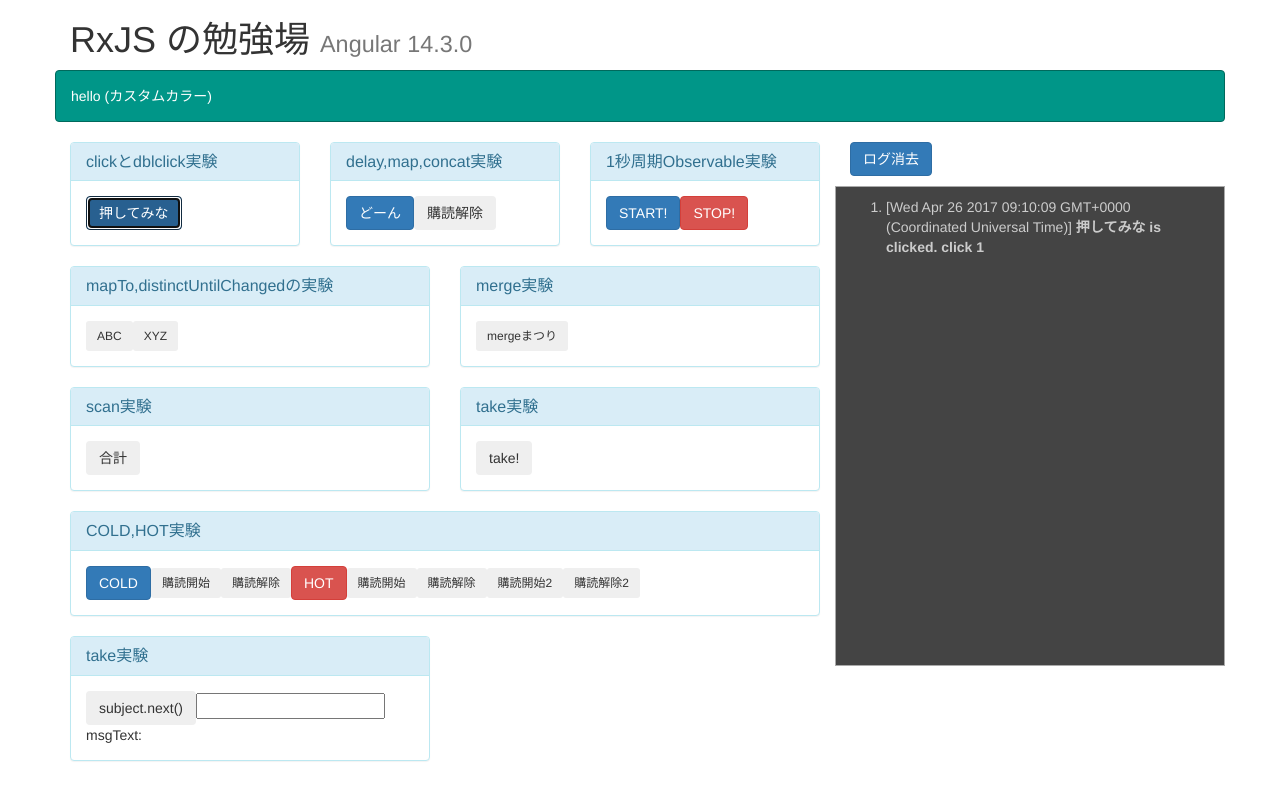
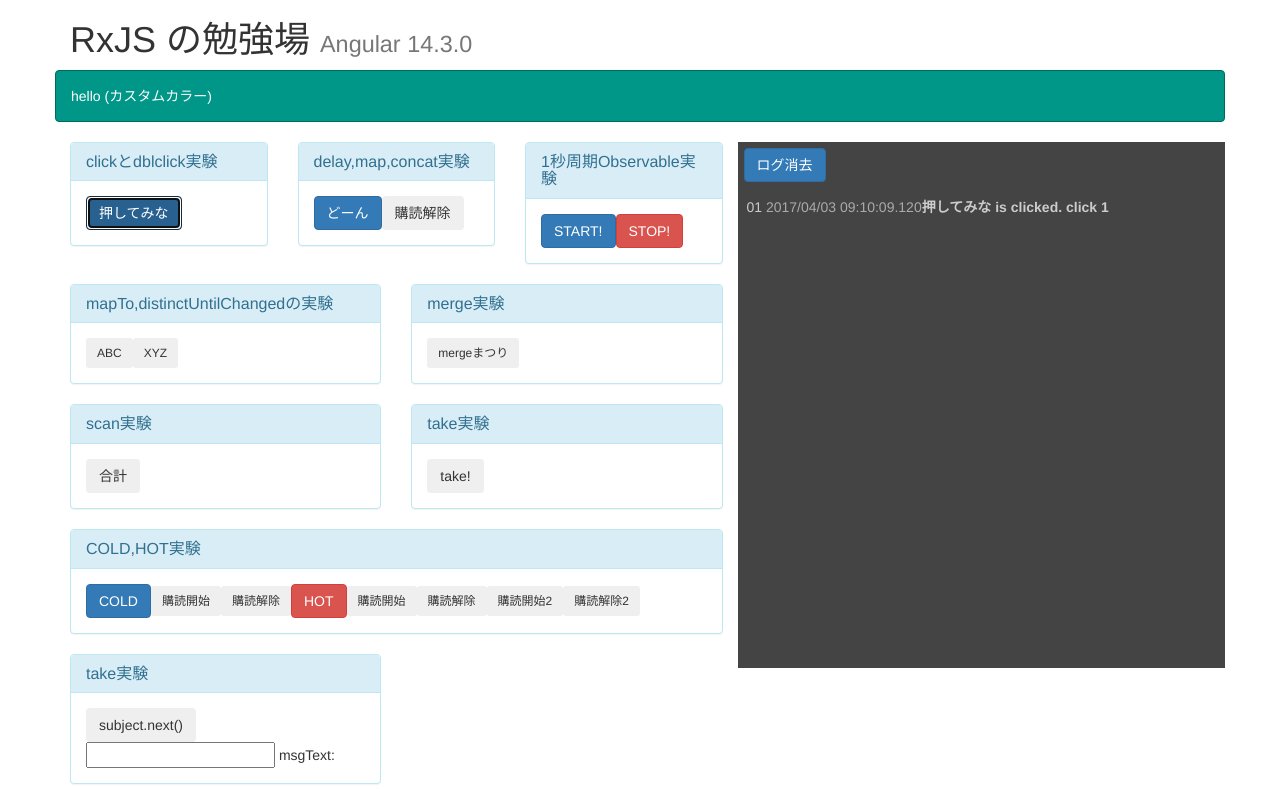
Before and after one commit to baggio4ever/rxjs-test, an Angular app: page / in a window 1280 px wide. Both pictures are taken after a click on the button "押してみな". Built offline with nearby package versions, Linux system fonts and the light colour scheme.

Commit message:
ログ表示改良中

```diff
--- a/src/app/app.component.css
+++ b/src/app/app.component.css
@@ -4,12 +4,21 @@
     color: #fff;
   }
 
+.ms-dos-header {
+  border: 1px solid #444;
+  background-color: #444;
+  padding: 5px;
+}
+
 .ms-dos {
-  border: 1px solid #aaa;
+  border: 1px solid #444;
   background-color: #444;
   color: #ccc;
-  padding: 10px;
-  margin-top: 10px;
+  padding: 8px;
   height: 480px;
   overflow: auto;
 }
+
+.ms-dos .dt {
+  color: #aaa;
+}
--- a/src/app/app.component.html
+++ b/src/app/app.component.html
@@ -10,7 +10,7 @@
       </div>
 
   <div class="row">
-    <div class="col-xs-8">
+    <div class="col-xs-7">
       <div class="row">
         <div class="col-xs-4">
           <div class="panel panel-info">
@@ -135,17 +135,15 @@
       </div>
     </div>
 
-    <div class="col-xs-4">
+    <div class="col-xs-5">
       <div class="row">
-        <div class="col-xs-2">
-          <button class="btn btn-primary" (click)="onClearLog()">ログ消去</button>
+        <div class="ms-dos-header">
+            <button class="btn btn-primary" (click)="onClearLog()">ログ消去</button>
         </div>
       </div>
       <div class="row">
         <div class="ms-dos">
-          <ol>
-            <li *ngFor="let m of messages">[{{m.time}}] <strong>{{m.msg}}</strong></li>
-          </ol>
+          <div *ngFor="let m of messages;let ind=index;">{{getPaddingText(ind+1,2)}}  <span class="dt">{{getMyDateString(m.time)}}</span>   <strong>{{m.msg}}</strong></div>
         </div>
       </div>
     </div>
--- a/src/app/app.component.ts
+++ b/src/app/app.component.ts
@@ -18,6 +18,7 @@ import 'rxjs/add/operator/skip';
 import 'rxjs/add/operator/distinctUntilChanged';
 import 'rxjs/add/operator/publish';
 //import 'rxjs/add/observable/connect';
+
 
 /*
   ここのサイトで勉強中
@@ -222,4 +223,20 @@ export class AppComponent implements AfterViewInit {
   onClearLog(){
     this.messages = [];
   }
+
+  getPaddingText(a:string,d:number=3):string{
+    return ('000'+a).slice(-2);
+  }
+
+  getMyDateString( aDate:Date ):string {
+    // YYYY/MM/DD hh:mm:ss.xx
+    let m = ('0'+(aDate.getMonth()+1)).slice(-2);
+    let d = ('0'+(aDate.getDay())).slice(-2);
+    let h = ('0'+(aDate.getHours())).slice(-2);
+    let min = ('0'+(aDate.getMinutes())).slice(-2);
+    let s = ('0'+(aDate.getSeconds())).slice(-2);
+    let ms = ('00'+(aDate.getMilliseconds())).slice(-3);
+
+    return `${aDate.getFullYear()}/${m}/${d} ${h}:${min}:${s}.${ms}`;
+  }
 }
```
